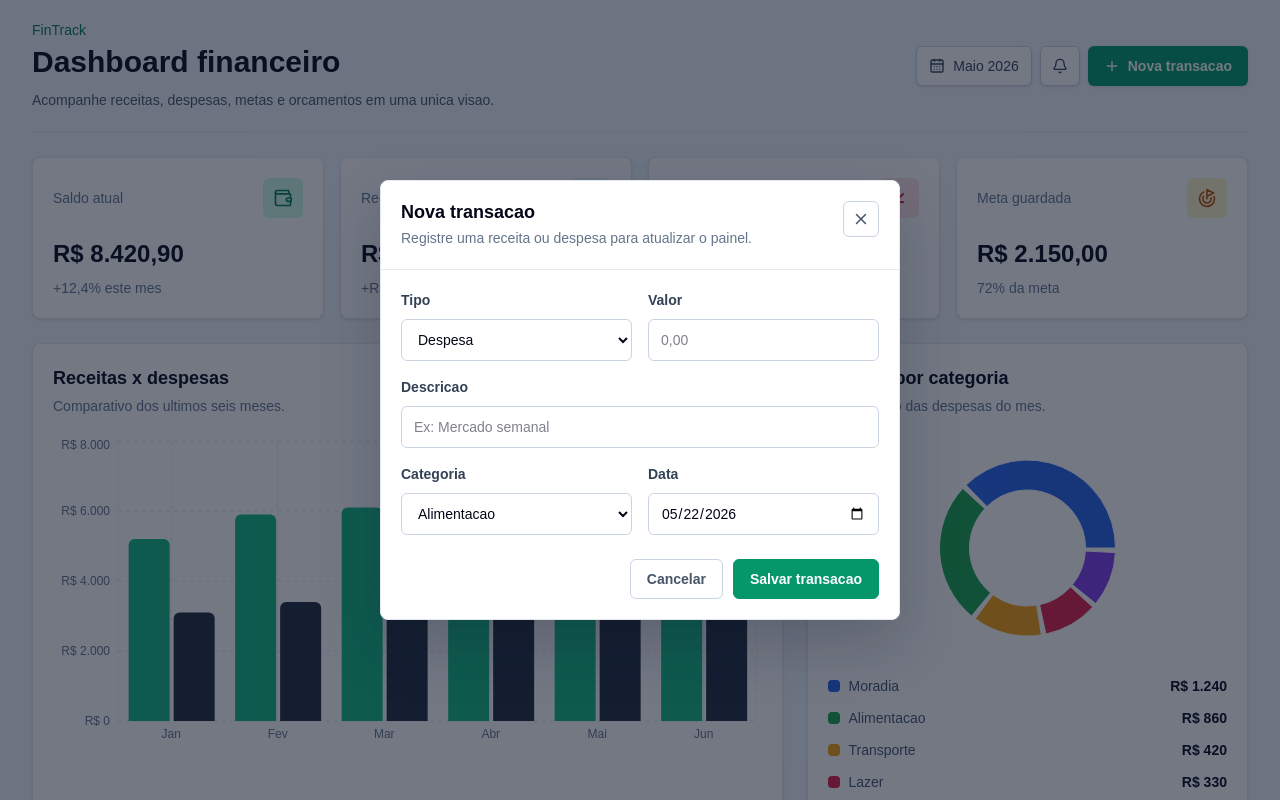
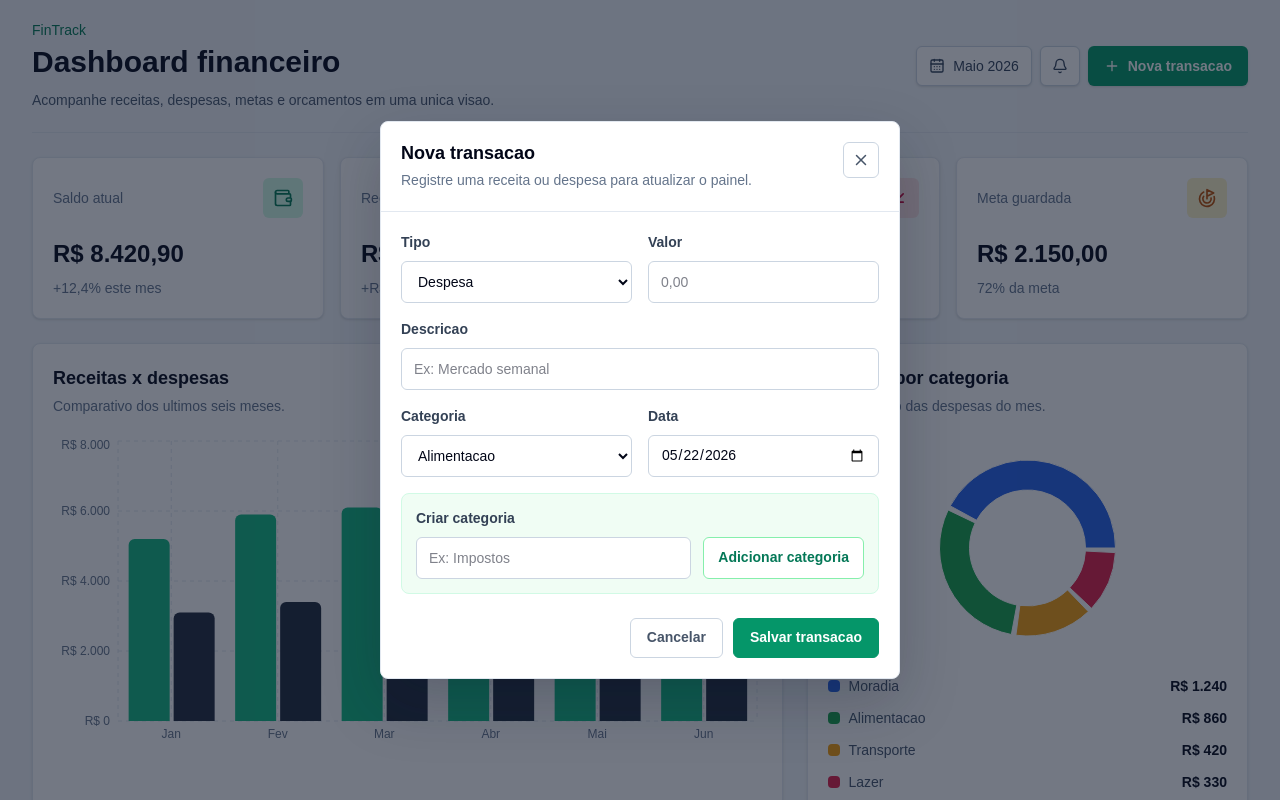
Before and after one commit to Bernardoeleuterio/Financas-Dashboard, a Next.js app: page / in a window 1280 px wide. Both pictures are taken after a click on the button "Nova transacao". Shown: the top 800 px of the page. Built offline with nearby package versions, Linux system fonts and the light colour scheme.

Commit message:
feat: Criação de novas Categorias

```diff
--- a/src/components/dashboard/NewTransactionModal.tsx
+++ b/src/components/dashboard/NewTransactionModal.tsx
@@ -1,17 +1,25 @@
+import { useState } from "react";
 import { X } from "lucide-react";
 import type { FormEvent } from "react";
 import styles from "@/styles/NewTransactionModal.module.css";
 import type { NewTransactionInput } from "./types";
 
 type NewTransactionModalProps = {
+  categories: string[];
   onClose: () => void;
   onCreate: (transaction: NewTransactionInput) => void;
+  onCreateCategory: (category: string) => void;
 };
 
 export function NewTransactionModal({
+  categories,
   onClose,
   onCreate,
+  onCreateCategory,
 }: NewTransactionModalProps) {
+  const [selectedCategory, setSelectedCategory] = useState(categories[0] ?? "");
+  const [newCategory, setNewCategory] = useState("");
+
   function handleSubmit(event: FormEvent<HTMLFormElement>) {
     event.preventDefault();
 
@@ -19,13 +27,25 @@ export function NewTransactionModal({
 
     onCreate({
       title: String(formData.get("title")),
-      category: String(formData.get("category")),
+      category: selectedCategory,
       date: String(formData.get("date")),
       amount: Number(formData.get("amount")),
       type: String(formData.get("type")) as NewTransactionInput["type"],
     });
 
     onClose();
+  }
+
+  function handleCreateCategory() {
+    const formattedCategory = newCategory.trim();
+
+    if (!formattedCategory) {
+      return;
+    }
+
+    onCreateCategory(formattedCategory);
+    setSelectedCategory(formattedCategory);
+    setNewCategory("");
   }
 
   return (
@@ -96,15 +116,13 @@ export function NewTransactionModal({
               <span className={styles.label}>Categoria</span>
               <select
                 className={styles.select}
-                defaultValue="Alimentacao"
                 name="category"
+                onChange={(event) => setSelectedCategory(event.target.value)}
+                value={selectedCategory}
               >
-                <option>Alimentacao</option>
-                <option>Moradia</option>
-                <option>Transporte</option>
-                <option>Lazer</option>
-                <option>Receita</option>
-                <option>Outros</option>
+                {categories.map((category) => (
+                  <option key={category}>{category}</option>
+                ))}
               </select>
             </label>
 
@@ -118,6 +136,27 @@ export function NewTransactionModal({
                 type="date"
               />
             </label>
+          </div>
+
+          <div className={styles.categoryCreator}>
+            <label className={styles.field}>
+              <span className={styles.label}>Criar categoria</span>
+              <input
+                className={styles.input}
+                maxLength={40}
+                onChange={(event) => setNewCategory(event.target.value)}
+                placeholder="Ex: Impostos"
+                type="text"
+                value={newCategory}
+              />
+            </label>
+            <button
+              className={styles.addCategoryButton}
+              onClick={handleCreateCategory}
+              type="button"
+            >
+              Adicionar categoria
+            </button>
           </div>
 
           <div className={styles.actions}>
--- a/src/styles/NewTransactionModal.module.css
+++ b/src/styles/NewTransactionModal.module.css
@@ -101,6 +101,39 @@
   grid-template-columns: repeat(2, minmax(0, 1fr));
 }
 
+.categoryCreator {
+  display: grid;
+  align-items: end;
+  gap: 12px;
+  grid-template-columns: 1fr auto;
+  padding: 14px;
+  border: 1px solid #d1fae5;
+  border-radius: 8px;
+  background: #f0fdf4;
+}
+
+.addCategoryButton {
+  display: inline-flex;
+  height: 42px;
+  align-items: center;
+  justify-content: center;
+  border: 1px solid #86efac;
+  border-radius: 6px;
+  background: #ffffff;
+  color: #047857;
+  cursor: pointer;
+  font-size: 14px;
+  font-weight: 700;
+  padding: 0 14px;
+  transition: background 160ms ease, border-color 160ms ease;
+  white-space: nowrap;
+}
+
+.addCategoryButton:hover {
+  background: #dcfce7;
+  border-color: #4ade80;
+}
+
 .actions {
   display: flex;
   justify-content: flex-end;
@@ -153,6 +186,10 @@
     grid-template-columns: 1fr;
   }
 
+  .categoryCreator {
+    grid-template-columns: 1fr;
+  }
+
   .actions {
     flex-direction: column-reverse;
   }
--- a/src/views/DashboardView.tsx
+++ b/src/views/DashboardView.tsx
@@ -59,7 +59,14 @@ const categoryData = [
   { name: "Alimentacao", value: 860, color: "#16a34a" },
   { name: "Transporte", value: 420, color: "#f59e0b" },
   { name: "Lazer", value: 330, color: "#e11d48" },
-  { name: "Outros", value: 334, color: "#7c3aed" },
+];
+
+const initialCategories = [
+  "Alimentacao",
+  "Moradia",
+  "Transporte",
+  "Lazer",
+  "Receita",
 ];
 
 const initialTransactions: Transaction[] = [
@@ -115,6 +122,7 @@ function formatTransactionDate(date: string) {
 
 export function DashboardView() {
   const [chartsReady, setChartsReady] = useState(false);
+  const [categories, setCategories] = useState(initialCategories);
   const [isModalOpen, setIsModalOpen] = useState(false);
   const [transactions, setTransactions] = useState(initialTransactions);
 
@@ -139,6 +147,27 @@ export function DashboardView() {
     ]);
   }
 
+  function handleCreateCategory(category: string) {
+    const formattedCategory = category.trim();
+
+    if (!formattedCategory) {
+      return;
+    }
+
+    setCategories((currentCategories) => {
+      const categoryAlreadyExists = currentCategories.some(
+        (currentCategory) =>
+          currentCategory.toLowerCase() === formattedCategory.toLowerCase(),
+      );
+
+      if (categoryAlreadyExists) {
+        return currentCategories;
+      }
+
+      return [...currentCategories, formattedCategory];
+    });
+  }
+
   return (
     <main className="min-h-screen bg-slate-100 text-slate-950">
       <section className="mx-auto flex w-full max-w-7xl flex-col gap-6 px-4 py-5 sm:px-6 lg:px-8">
@@ -158,7 +187,9 @@ export function DashboardView() {
 
       {isModalOpen ? (
         <NewTransactionModal
+          categories={categories}
           onClose={() => setIsModalOpen(false)}
+          onCreateCategory={handleCreateCategory}
           onCreate={handleCreateTransaction}
         />
       ) : null}
```
